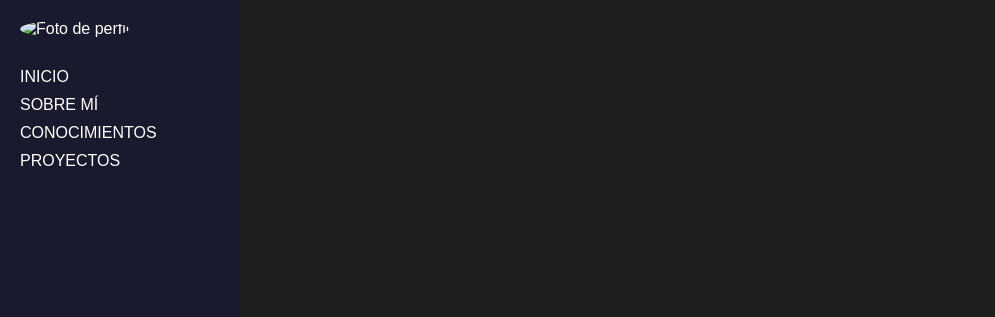
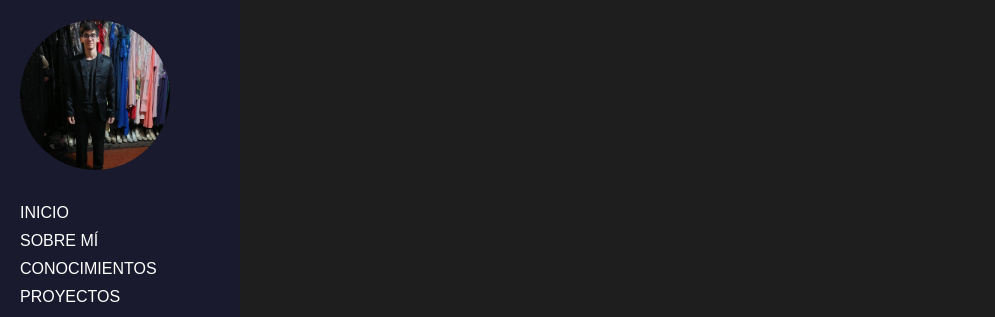
Before and after one commit to joaquinSoria1/Mi-porfolio, a plain HTML site: page index.html in a window 1280 px wide. Shown: the top 317 px of the page, without its empty margins (0-995 px from the left). Drawn offline with Linux system fonts and the light colour scheme.

Commit message:
tercer cambio

```diff
--- a/index.html
+++ b/index.html
@@ -10,7 +10,7 @@
 <body>
     <div class="container">
         <aside class="sidebar">
-            <img src="/api/placeholder/150/150" alt="Foto de perfil" class="profile-img">
+            <img src="1723168599650.jpeg" alt="Foto de perfil" class="profile-img">
             <nav>
                 <a href="#home" class="nav-item">INICIO</a>
                 <a href="#about" class="nav-item">SOBRE MÍ</a>
```
Also changed, not shown: 1723168599650.jpeg (added).
